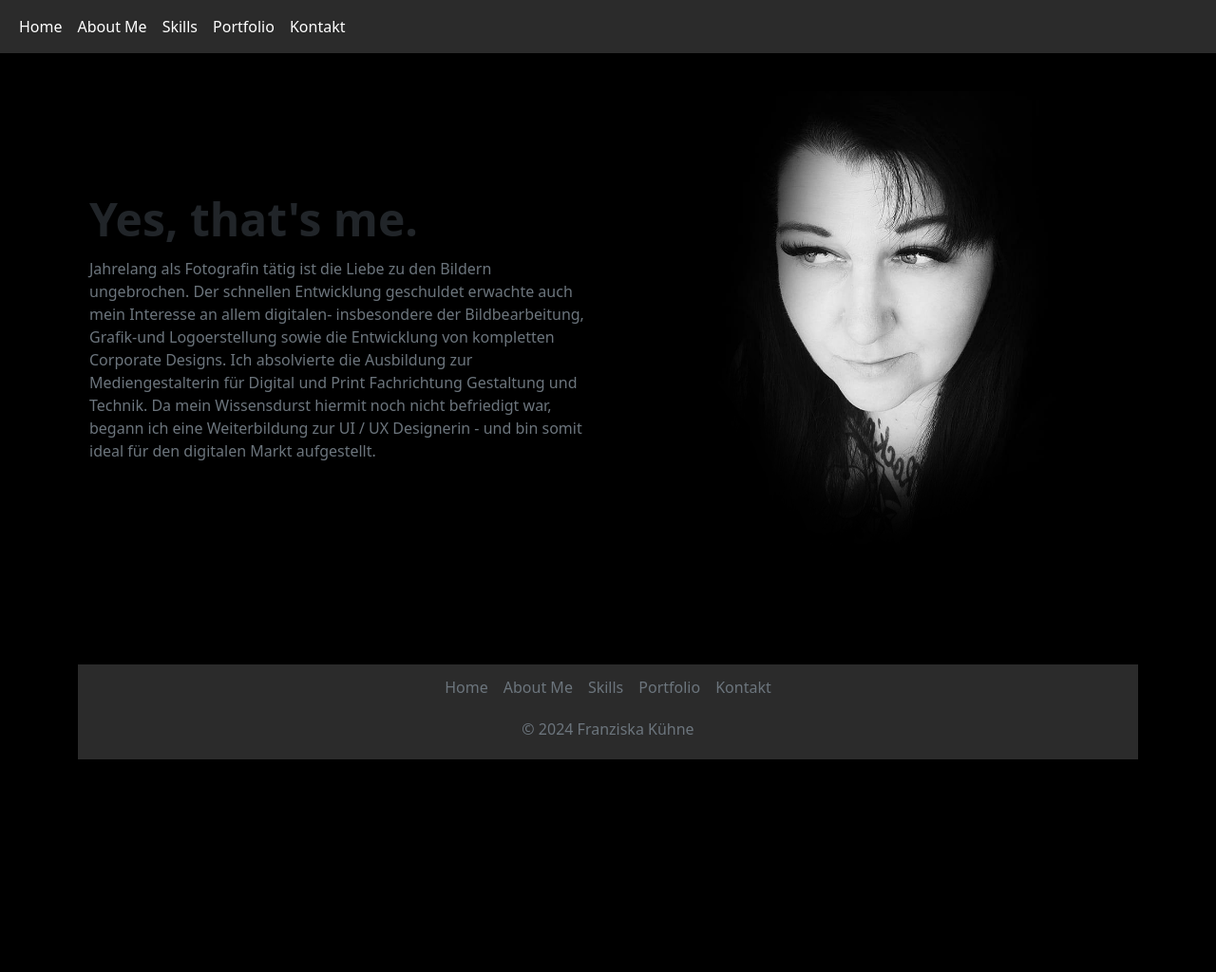
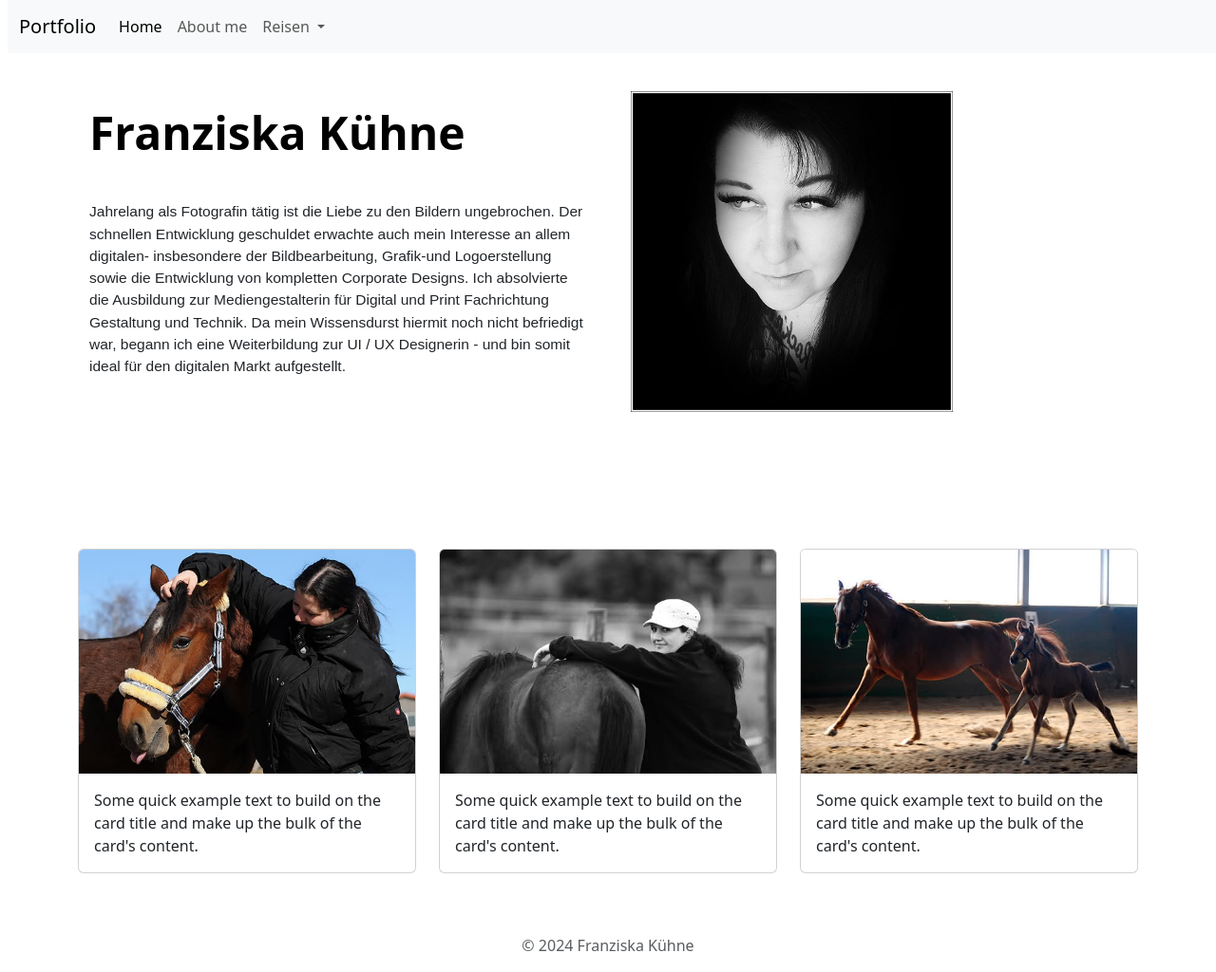
Before and after one commit to Schubsvieh/portfolio_mittwoch, a plain HTML site: page index.html in a window 1280 px wide. Shown: the whole page at 95% size. Before the commit the page ends 800 px from the top, so only its background shows below. Drawn offline with nearby package versions, Linux system fonts and the light colour scheme.

Commit message:
Zwischenstand

```diff
--- a/index.html
+++ b/index.html
@@ -3,77 +3,112 @@
     <head>
         <meta charset="UTF-8">
         <meta name="viewport" content="width=device-width, initial-scale=1.0">
-    <title>Franziska Kühne</title>
         <link href="https://cdn.jsdelivr.net/npm/bootstrap@5.3.3/dist/css/bootstrap.min.css" rel="stylesheet" integrity="sha384-QWTKZyjpPEjISv5WaRU9OFeRpok6YctnYmDr5pNlyT2bRjXh0JMhjY6hW+ALEwIH" crossorigin="anonymous">
        <link rel="stylesheet" href="style.css">
+       <link rel="preconnect" href="https://fonts.googleapis.com">
+<link rel="preconnect" href="https://fonts.gstatic.com" crossorigin>
+<link href="https://fonts.googleapis.com/css2?family=Raleway:ital,wght@0,100..900;1,100..900&display=swap" rel="stylesheet">
+        <title>Portfolio</title>
+
     </head>
     <body>
-    <nav class="navbar navbar-expand-lg --bs-body-bg-dark fixed-top">
+
+
+        <nav class="navbar navbar-expand-lg bg-body-tertiary ms-2 fixed-top">
             <div class="container-fluid">
-
+              <a class="navbar-brand" href="#">Portfolio</a>
               <button class="navbar-toggler" type="button" data-bs-toggle="collapse" data-bs-target="#navbarNavDropdown" aria-controls="navbarNavDropdown" aria-expanded="false" aria-label="Toggle navigation">
                 <span class="navbar-toggler-icon"></span>
               </button>
               <div class="collapse navbar-collapse" id="navbarNavDropdown">
                 <ul class="navbar-nav">
                   <li class="nav-item">
-                <a class="nav-link active text-white" aria-current="page" href="#">Home</a>
+                    <a class="nav-link active" aria-current="page" href="#">Home</a>
                   </li>
                   <li class="nav-item">
-                <a class="nav-link text-white" href="#">About Me</a>
+                    <a class="nav-link" href="#">About me</a>
                   </li>
-              <li class="nav-item">
-                <a class="nav-link text-white" href="#">Skills</a>
+                  <li class="nav-item dropdown">
+                    <a class="nav-link dropdown-toggle" href="#" role="button" data-bs-toggle="dropdown" aria-expanded="false">
+                      Reisen
+                    </a>
+                    <ul class="dropdown-menu">
+                      <li><a class="dropdown-item" href="#">zu Hause</a></li>
+                      <li><a class="dropdown-item" href="#">imaginärer Balkon</a></li>
+                      <li><a class="dropdown-item" href="#">Stall</a></li>
+                    </ul>
                   </li>
-              <li class="nav-item">
-                <a class="nav-link text-white" href="#">Portfolio</a>
-              </li>
-              <li class="nav-item">
-                <a class="nav-link text-white" href="#">Kontakt</a>
-              </li>
-
                 </ul>
               </div>
             </div>
           </nav>
 
+
           <div class="container col-xxl-8 px-4 py-5">
             <div class="row flex-lg-row-reverse align-items-center g-5 py-5">
               <div class="col-10 col-sm-8 col-lg-6">
-            <img src="assets/img/profil.jpg" class="d-block mx-lg-auto img-fluid" alt="Bootstrap Themes" width="700" height="500" loading="lazy">
+                <img src="assets/img/profil_2.jpg" class="d-block mx- img-fluid bild10" alt="Bootstrap Themes" loading="lazy">
               </div>
               <div class="col-lg-6">
-            <h1 class="display-5 fw-bold text-emphasis lh-1 mb-3">Yes, that's me.</h1>
-            <p class="text-secondary">
-                Jahrelang als Fotografin tätig ist die Liebe zu den Bildern ungebrochen. Der schnellen Entwicklung geschuldet erwachte auch mein Interesse
-                an allem digitalen- insbesondere der Bildbearbeitung, Grafik-und Logoerstellung sowie die Entwicklung von kompletten Corporate Designs. Ich
-                absolvierte die Ausbildung zur Mediengestalterin für Digital und Print Fachrichtung Gestaltung und Technik. Da mein Wissensdurst hiermit noch
-                 nicht befriedigt war, begann ich eine Weiterbildung zur UI / UX Designerin - und bin somit ideal für den digitalen Markt aufgestellt.
+                <h1 class="display-5 fw-bold text-body-emphasis lh-1 mb-3">Franziska Kühne</h1>
+                <p class="lead text2">
+
+                  Jahrelang als Fotografin tätig ist die Liebe zu den Bildern ungebrochen. Der schnellen Entwicklung geschuldet erwachte auch mein
+                   Interesse an allem digitalen- insbesondere der Bildbearbeitung, Grafik-und Logoerstellung sowie die Entwicklung von kompletten
+                   Corporate Designs. Ich absolvierte die Ausbildung zur Mediengestalterin für Digital und Print Fachrichtung Gestaltung und Technik.
+                    Da mein Wissensdurst hiermit noch nicht befriedigt war, begann ich eine Weiterbildung zur UI / UX Designerin - und bin somit ideal
+                     für den digitalen Markt aufgestellt.
                 </p>
-            <div class="d-grid gap-2 d-md-flex justify-content-md-start">
 
-            </div>
               </div>
             </div>
           </div>
 
 
-      <div class="container fixed-bottom">
-        <footer class="py-1 my-0 border-fixed-bottom" class="footer">
-          <ul class="nav justify-content-center border-fixed-bottom pb-1 mb-2">
-            <li class="nav-item"><a href="#" class="nav-link px-2 text-secondary">Home</a></li>
-            <li class="nav-item"><a href="#" class="nav-link px-2 text-secondary">About Me</a></li>
-            <li class="nav-item"><a href="#" class="nav-link px-2 text-secondary">Skills</a></li>
-            <li class="nav-item"><a href="#" class="nav-link px-2 text-secondary">Portfolio</a></li>
-            <li class="nav-item"><a href="#" class="nav-link px-2 text-secondary">Kontakt</a></li>
-          </ul>
-          <p class="text-center text-secondary">© 2024 Franziska Kühne</p>
-        </footer>
+<div class="container mt-5" class="in_wrapper">
+<div class="row">
+<div class="col-md-4 mb-5">
+
+    <div class="card mx-auto">
+        <img src="assets/img/bild1.jpg" class="card-img-top" alt="...">
+        <div class="card-body">
+          <p class="card-text">Some quick example text to build on the card title and make up the bulk of the card's content.</p>
+        </div>
+      </div>
+</div>
+
+<div class="col-md-4">
+
+    <div class="card">
+        <img src="assets/img/bild2.jpg" class="card-img-top" alt="...">
+        <div class="card-body">
+          <p class="card-text">Some quick example text to build on the card title and make up the bulk of the card's content.</p>
+        </div>
+      </div>
+</div>
+<div class="col-md-4">
+
+    <div class="card">
+        <img src="assets/img/bild3.jpg" class="card-img-top" alt="...">
+        <div class="card-body">
+          <p class="card-text">Some quick example text to build on the card title and make up the bulk of the card's content.</p>
+        </div>
+      </div>
 </div>
 
 
 
+<footer class="py-3 bottom text-center" id="footer">
+  <div class="container-fluid">
+      <span class="text-muted">© 2024 Franziska Kühne</span>
+  </div>
+</footer>
 
-    <script src="https://cdn.jsdelivr.net/npm/bootstrap@5.3.3/dist/js/bootstrap.bundle.min.js" integrity="sha384-YvpcrYf0tY3lHB60NNkmXc5s9fDVZLESaAA55NDzOxhy9GkcIdslK1eN7N6jIeHz" crossorigin="anonymous"></script>
+
+
+        <script src="https://cdn.jsdelivr.net/npm/bootstrap@5.3.3/dist/js/bootstrap.bundle.min.js" integrity="sha384-YvpcrYf0tY3lHB60NNkmXc5s9fDVZLESaAA55NDzOxhy9GkcIdslK1eN7N6jIeHz" crossorigin="anonymous">
+
+
+        </script>
     </body>
 </html>
--- a/style.css
+++ b/style.css
@@ -1,16 +1,29 @@
-nav, footer {
 
-background-color:#2b2b2b;
+
+
+
+#footer {
+
+    background-color: white;
+}
+
+
+.text2 {
+
+    font-family: "Manrope", sans-serif;
+    padding-top: 2em;
+    font-size: 97%;
+}
+
+
+.bild10 {
+
+    width: 65%;
+}
+
+
+.img_card {
+
+    width: 70%;
 
 }
-
-body {
-
-    background-color: #000000;
-}
-
-p {
-
-    color:darkgrey;
-
-}
```
Also changed, not shown: assets/img/bild1.jpg (added), assets/img/bild2.jpg (added), assets/img/bild3.jpg (added), assets/img/bild4.jpg (added), assets/img/bild5.jpg (added), assets/img/bild6.jpg (added), assets/img/profil_2.jpg (added). Lines whose indentation alone changed are shown as unchanged.
